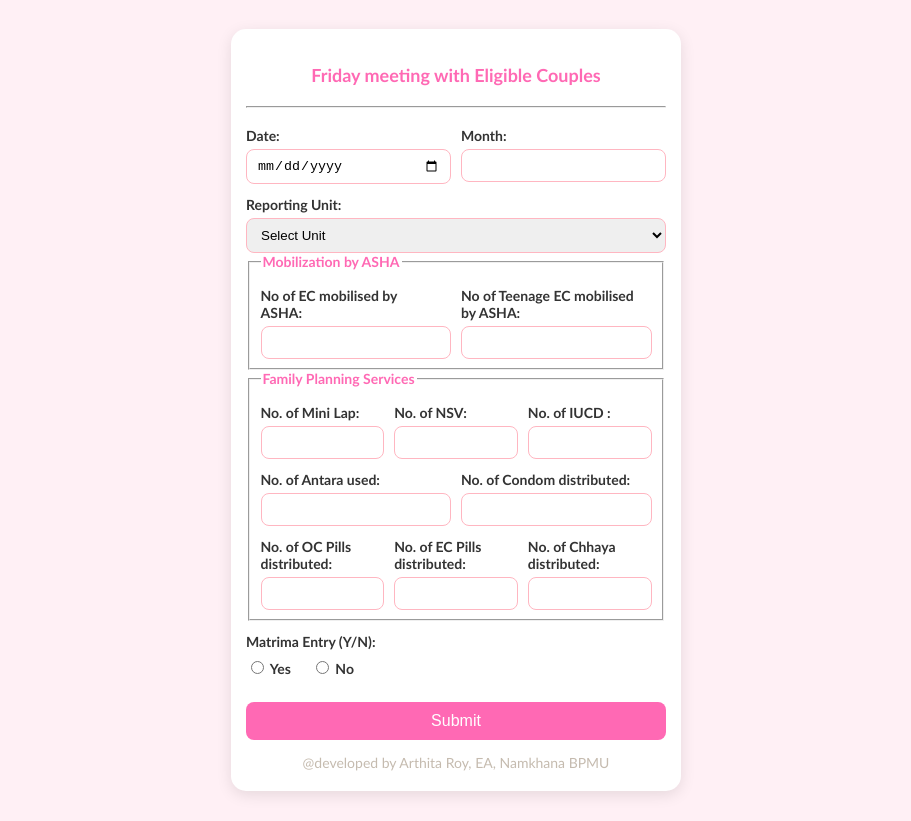
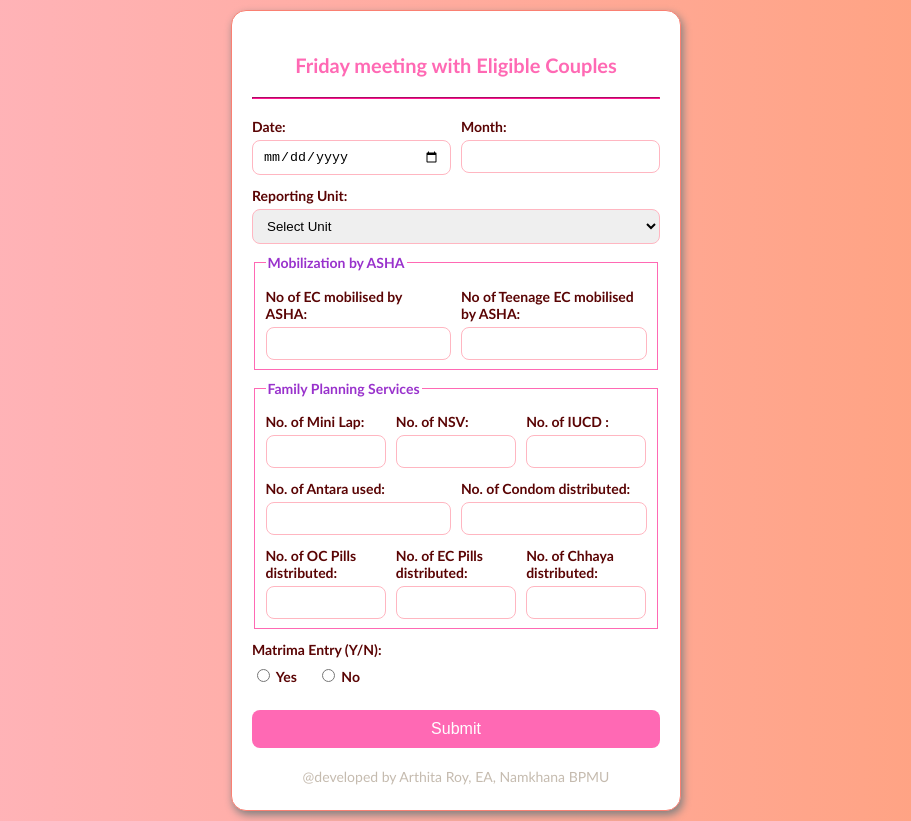
Before and after one commit to bmohnamkhana2021-hash/ec-meeting, a plain HTML site: page index.html in a window 1280 px wide. Shown: the whole page, without its empty margins (184-1095 px from the left). Drawn offline with Linux system fonts and the light colour scheme.

Commit message:
Update style.css

```diff
--- a/style.css
+++ b/style.css
@@ -1,23 +1,25 @@
 body {
     font-family: "Calibri";
-    background-color: #fff0f5; /* light pink background */
+    background-image: linear-gradient(to right, lightpink, lightsalmon );
     display: flex;
     justify-content: center;
     align-items: center;
-    min-height: 100vh;
+    min-height: 70vh;
     font-size: 14px;
     margin: 0;
     padding: 10px;
 }
 
 .form-container {
-    background-color: #ffffff;
+    background-color: white;
     padding: 25px 20px;
+    border: solid 1px salmon;
     border-radius: 15px;
-    box-shadow: 0 4px 15px rgba(0,0,0,0.1);
+    box-shadow: 2px 4px 8px gray;
     width: 100%;
     max-width: 450px;
     box-sizing: border-box;
+
 }
 
 h2 {
@@ -35,8 +37,9 @@ h2 {
 
 label {
     font-weight: bold;
-    color: #333;
+    color: #5a0404;
     margin-bottom: 5px;
+
 }
 
 input[type="text"], input[type="date"], input[type="number"], select {
@@ -83,27 +86,16 @@ button:hover {
     background-color: #ff85c1;
 }
 
-/* Responsive Styles for Mobile */
-/*@media (max-width: 500px) {
-    .side-by-side {
-        flex-direction: column;
-    } */
 
-    h2 {
-        font-size: 18px;
-    }
-
-    .form-container {
-        padding: 20px 15px;
-    }
-}
 fieldset{
     margin-top: 10px;
+    margin-bottom: 10px;
+    border: solid 1px hotpink;
 }
 legend{
-    margin-top: 10px;
     font-weight: bold;
-    color: #ff69b4;
+    margin-top: 5px;
+    color:darkorchid;
 }
 footer{
     text-align: center;
@@ -111,3 +103,10 @@ footer{
     color: rgb(197, 187, 175);
 
 }
+hr{
+    border: inset 1px deeppink;
+}
+#feedback{
+    text-align: center;
+    font-size: 20px;
+}
```
